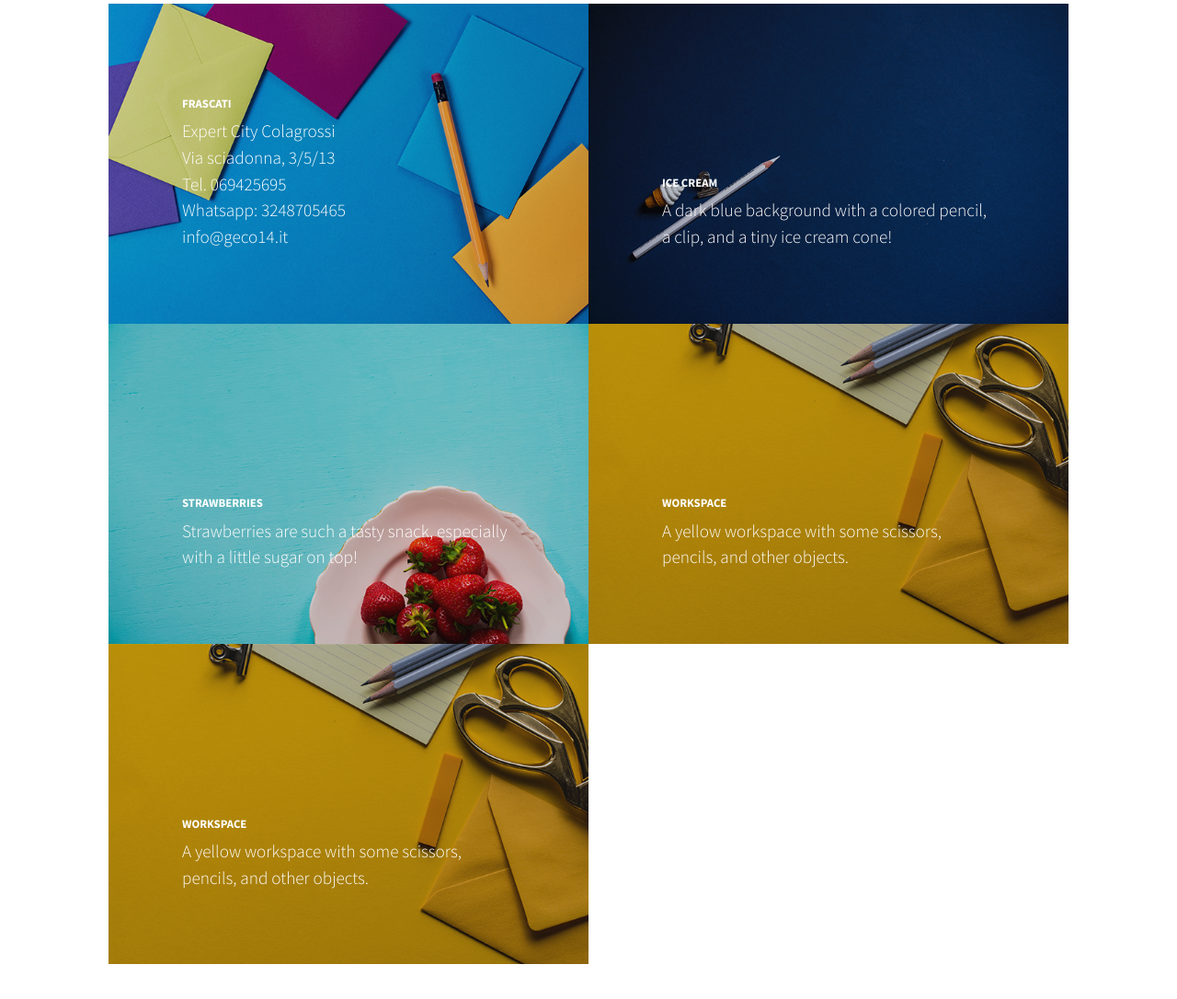
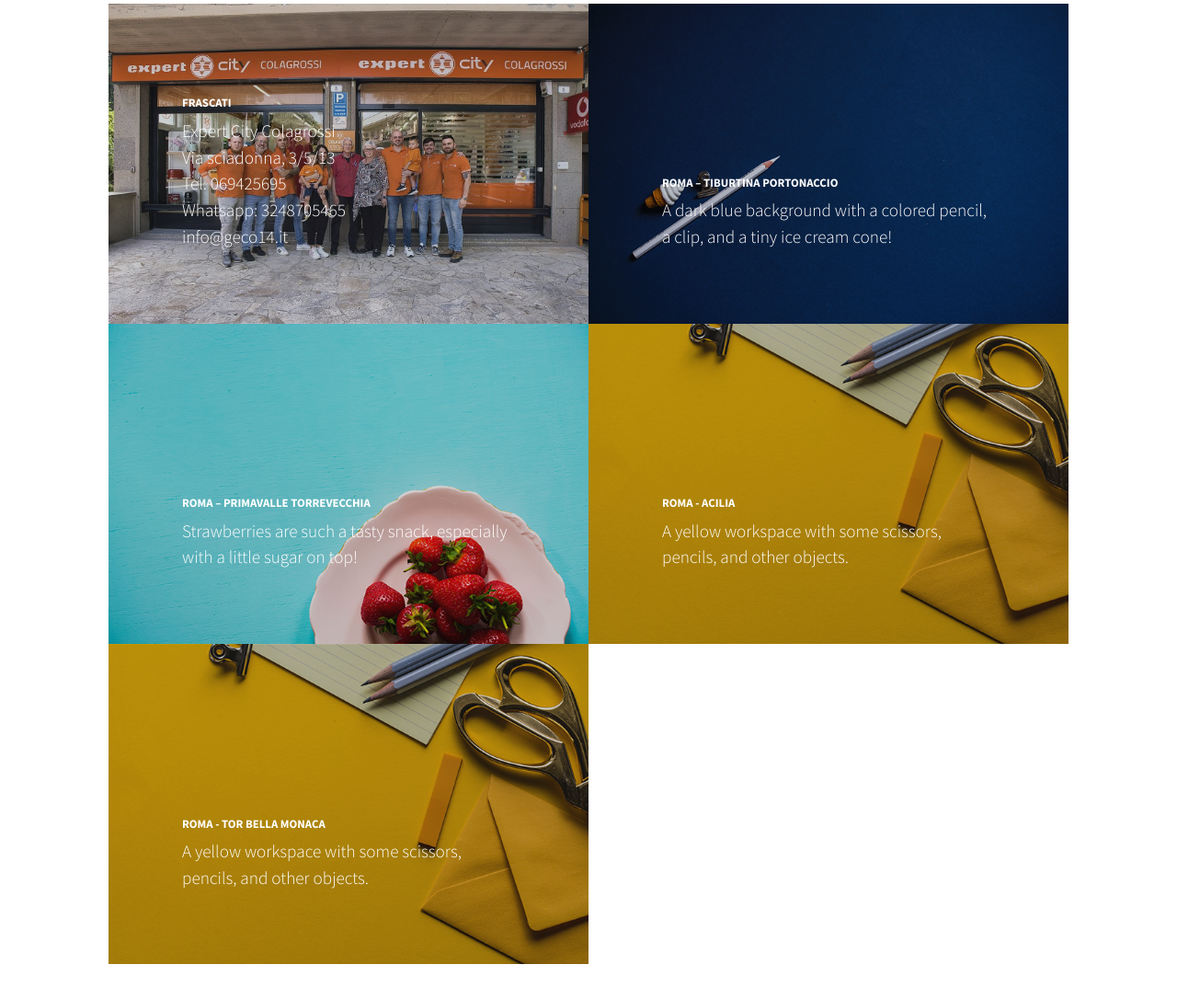
Before and after one commit to mamoo/radioexpert.it, a plain HTML site: page index.html in a window 1280 px wide. Shown: the part 1041-2127 px from the top of the page at 92% size. Drawn offline with nearby package versions, Linux system fonts and the light colour scheme.

Commit message:
Added image

```diff
--- a/index.html
+++ b/index.html
@@ -120,14 +120,14 @@
                                         info@geco14.it</p>
                                 </div>
                             </div>
-                            <img class="img-fluid" src="assets/img/portfolio-1.jpg" alt="..." />
+                            <img class="img-fluid" src="assets/img/expert-colagrossi_small.jpg" alt="..." />
                         </a>
                     </div>
                     <div class="col-lg-6">
                         <a class="portfolio-item" href="#!">
                             <div class="caption">
                                 <div class="caption-content">
-                                    <div class="h2">Ice Cream</div>
+                                    <div class="h2">Roma – Tiburtina Portonaccio</div>
                                     <p class="mb-0">A dark blue background with a colored pencil, a clip, and a tiny ice cream cone!</p>
                                 </div>
                             </div>
@@ -138,7 +138,7 @@
                         <a class="portfolio-item" href="#!">
                             <div class="caption">
                                 <div class="caption-content">
-                                    <div class="h2">Strawberries</div>
+                                    <div class="h2">Roma – Primavalle Torrevecchia</div>
                                     <p class="mb-0">Strawberries are such a tasty snack, especially with a little sugar on top!</p>
                                 </div>
                             </div>
@@ -149,7 +149,7 @@
                         <a class="portfolio-item" href="#!">
                             <div class="caption">
                                 <div class="caption-content">
-                                    <div class="h2">Workspace</div>
+                                    <div class="h2">Roma - Acilia</div>
                                     <p class="mb-0">A yellow workspace with some scissors, pencils, and other objects.</p>
                                 </div>
                             </div>
@@ -160,7 +160,7 @@
                         <a class="portfolio-item" href="#!">
                             <div class="caption">
                                 <div class="caption-content">
-                                    <div class="h2">Workspace</div>
+                                    <div class="h2">Roma - Tor Bella Monaca</div>
                                     <p class="mb-0">A yellow workspace with some scissors, pencils, and other objects.</p>
                                 </div>
                             </div>
```
Also changed, not shown: assets/img/expert-colagrossi.jpeg (added), assets/img/expert-colagrossi_small.jpg (added).
